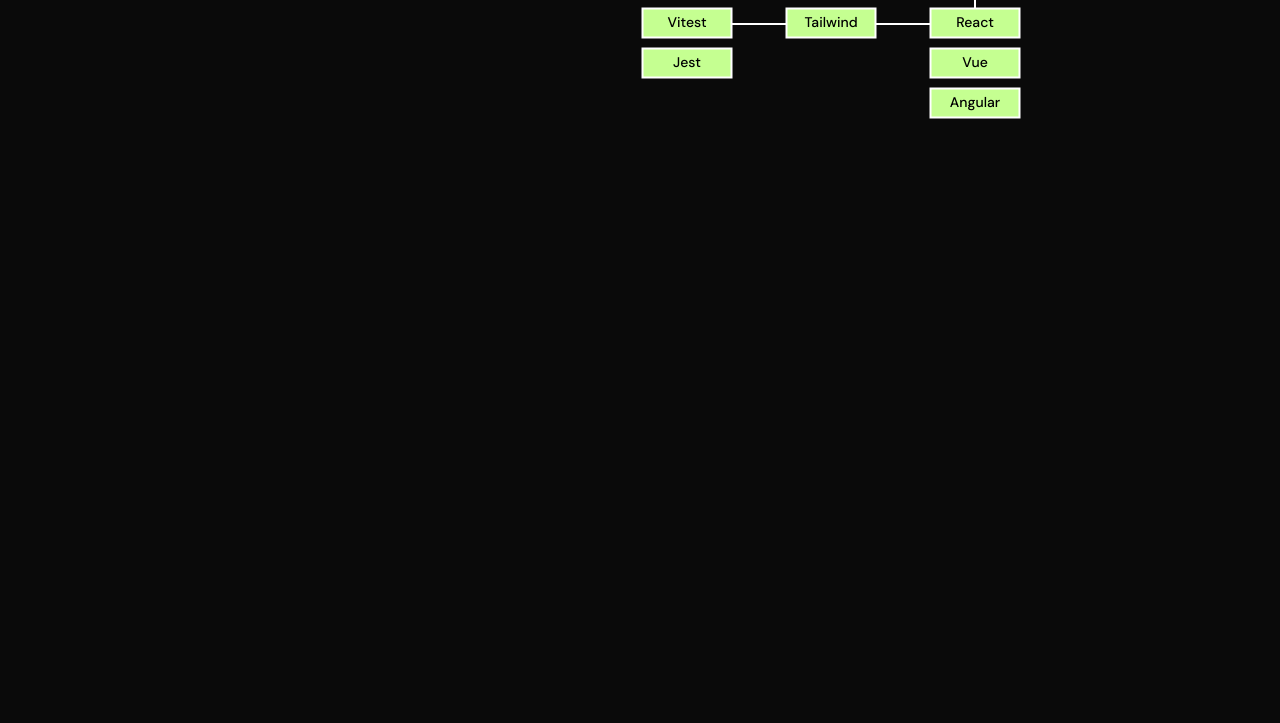
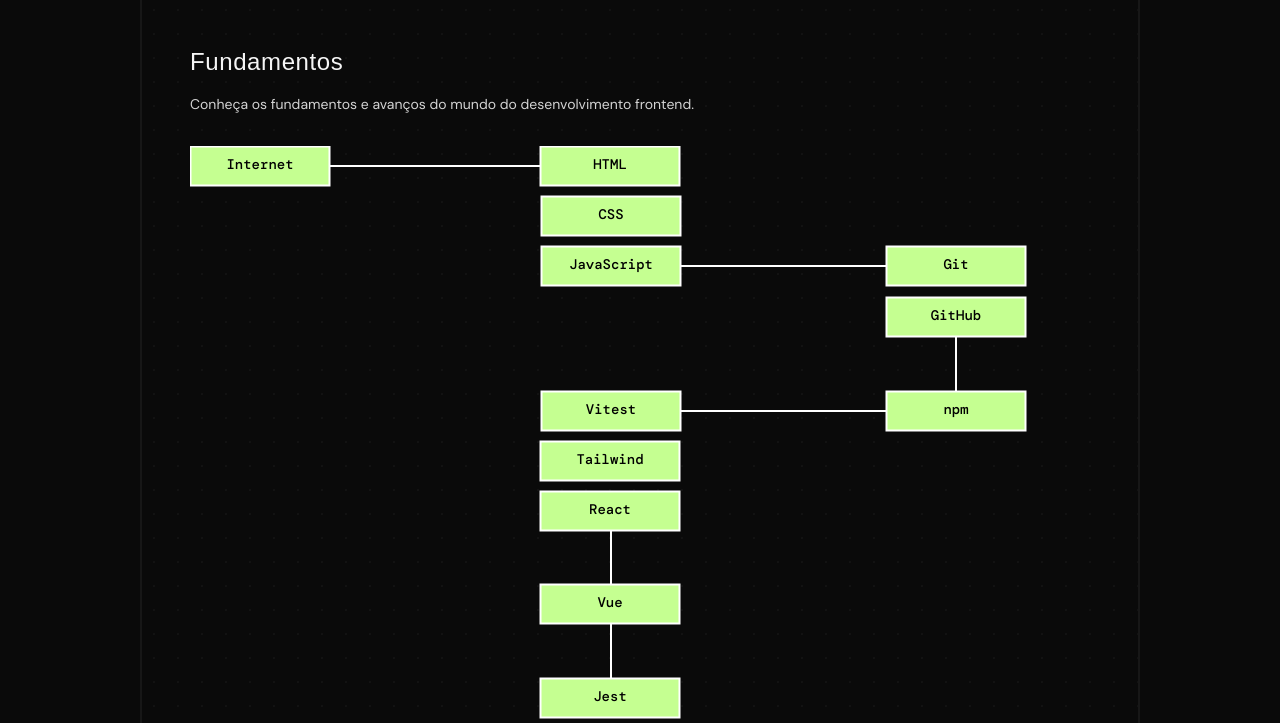
Before and after one commit to boostingdevs/frontend, an Astro site: page / in a window 1280 px wide. Shown: the part 296-1019 px from the top of the page. Before the commit the page ends 800 px from the top, so only its background shows below. Built offline with nearby package versions, Linux system fonts and the light colour scheme; Astro itself is replaced by a stand-in of ours; a web font is replaced by a local one.

Commit message:
feat: Implement multi-step roadmap rendering with new title components and global styling updates.

```diff
--- a/src/data/roadmaps/frontend/frontend.json
+++ b/src/data/roadmaps/frontend/frontend.json
@@ -1,199 +1,404 @@
 {
     "title": "Frontend",
+    "description": "A trilha definitiva para se tornar um desenvolvedor Frontend completo.",
     "steps": [
         {
             "title": "Fundamentos",
+            "description": "Conheça os fundamentos e avanços do mundo do desenvolvimento frontend.",
+            "width": 900,
+            "height": 683,
             "node": [
                 {
-                    "width": 89,
-                    "height": 29,
+                    "width": 139,
+                    "height": 39,
                     "data": {
                         "label": "Internet"
                     },
                     "position": {
-                        "x": 24.5,
-                        "y": 24.5
+                        "x": 0.5,
+                        "y": 0.5
                     }
                 },
                 {
-                    "width": 89,
-                    "height": 29,
+                    "width": 139,
+                    "height": 39,
                     "data": {
                         "label": "HTML"
                     },
                     "position": {
-                        "x": 294.5,
-                        "y": 24.5
+                        "x": 350.5,
+                        "y": 0.5
                     }
                 },
                 {
-                    "width": 89,
-                    "height": 29,
+                    "width": 139,
+                    "height": 39,
                     "data": {
                         "label": "CSS"
                     },
                     "position": {
-                        "x": 294.5,
-                        "y": 64.5
+                        "x": 351.5,
+                        "y": 50.5
                     }
                 },
                 {
-                    "width": 89,
-                    "height": 29,
+                    "width": 139,
+                    "height": 39,
                     "data": {
                         "label": "JavaScript"
                     },
                     "position": {
-                        "x": 294.5,
-                        "y": 104.5
+                        "x": 351.5,
+                        "y": 100.5
                     }
                 },
                 {
-                    "width": 89,
-                    "height": 29,
+                    "width": 139,
+                    "height": 39,
                     "data": {
                         "label": "Git"
                     },
                     "position": {
-                        "x": 444.5,
-                        "y": 104.5
+                        "x": 696.5,
+                        "y": 100.5
                     }
                 },
                 {
-                    "width": 89,
-                    "height": 29,
+                    "width": 139,
+                    "height": 39,
                     "data": {
                         "label": "GitHub"
                     },
                     "position": {
-                        "x": 546.5,
-                        "y": 104.5
+                        "x": 696.5,
+                        "y": 151.5
                     }
                 },
                 {
-                    "width": 89,
-                    "height": 29,
+                    "width": 139,
+                    "height": 39,
                     "data": {
                         "label": "npm"
                     },
                     "position": {
-                        "x": 690.5,
-                        "y": 104.5
+                        "x": 696.5,
+                        "y": 245.5
                     }
                 },
                 {
-                    "width": 89,
-                    "height": 29,
+                    "width": 139,
+                    "height": 39,
                     "data": {
                         "label": "Vitest"
                     },
                     "position": {
-                        "x": 402.5,
-                        "y": 188.5
+                        "x": 351.5,
+                        "y": 245.5
                     }
                 },
                 {
-                    "width": 89,
-                    "height": 29,
+                    "width": 139,
+                    "height": 39,
                     "data": {
                         "label": "Tailwind"
                     },
                     "position": {
-                        "x": 546.5,
-                        "y": 188.5
+                        "x": 350.5,
+                        "y": 295.5
                     }
                 },
                 {
-                    "width": 89,
-                    "height": 29,
+                    "width": 139,
+                    "height": 39,
                     "data": {
                         "label": "React"
                     },
                     "position": {
-                        "x": 690.5,
-                        "y": 188.5
+                        "x": 350.5,
+                        "y": 345.5
                     }
                 },
                 {
-                    "width": 89,
-                    "height": 29,
+                    "width": 139,
+                    "height": 39,
                     "data": {
                         "label": "Vue"
                     },
                     "position": {
-                        "x": 690.5,
-                        "y": 228.5
+                        "x": 350.5,
+                        "y": 438.5
                     }
                 },
                 {
-                    "width": 89,
-                    "height": 29,
+                    "width": 139,
+                    "height": 39,
                     "data": {
                         "label": "Jest"
                     },
                     "position": {
-                        "x": 402.5,
-                        "y": 228.5
+                        "x": 350.5,
+                        "y": 532.5
                     }
                 },
                 {
-                    "width": 89,
-                    "height": 29,
+                    "width": 139,
+                    "height": 39,
                     "data": {
                         "label": "Angular"
                     },
                     "position": {
-                        "x": 690.5,
-                        "y": 268.5
+                        "x": 350.5,
+                        "y": 579.5
                     }
                 }
             ],
             "edge": [
                 {
-                    "x1": 114,
-                    "y1": 40,
-                    "x2": 295,
-                    "y2": 40,
-                    "stroke": "white",
-                    "stroke-width": 2
-                },
-                {
-                    "x1": 384,
+                    "x1": 491,
                     "y1": 120,
-                    "x2": 444,
+                    "x2": 696,
                     "y2": 120,
                     "stroke": "white",
                     "stroke-width": 2
                 },
                 {
-                    "x1": 636,
+                    "x1": 140,
+                    "y1": 20,
+                    "x2": 350,
+                    "y2": 20,
+                    "stroke": "white",
+                    "stroke-width": 2
+                },
+                {
+                    "x1": 491,
+                    "y1": 265,
+                    "x2": 696,
+                    "y2": 265,
+                    "stroke": "white",
+                    "stroke-width": 2
+                },
+                {
+                    "x1": 766,
+                    "y1": 191,
+                    "x2": 766,
+                    "y2": 245,
+                    "stroke": "white",
+                    "stroke-width": 2
+                },
+                {
+                    "x1": 421,
+                    "y1": 384,
+                    "x2": 421,
+                    "y2": 438,
+                    "stroke": "white",
+                    "stroke-width": 2
+                },
+                {
+                    "x1": 421,
+                    "y1": 478,
+                    "x2": 421,
+                    "y2": 532,
+                    "stroke": "white",
+                    "stroke-width": 2
+                }
+            ]
+        },
+        {
+            "title": "Fundamentos",
+            "description": "Conheça os fundamentos e avanços do mundo do desenvolvimento frontend.",
+            "width": 900,
+            "height": 683,
+            "node": [
+                {
+                    "width": 139,
+                    "height": 39,
+                    "data": {
+                        "label": "Internet"
+                    },
+                    "position": {
+                        "x": 0.5,
+                        "y": 0.5
+                    }
+                },
+                {
+                    "width": 139,
+                    "height": 39,
+                    "data": {
+                        "label": "HTML"
+                    },
+                    "position": {
+                        "x": 350.5,
+                        "y": 0.5
+                    }
+                },
+                {
+                    "width": 139,
+                    "height": 39,
+                    "data": {
+                        "label": "CSS"
+                    },
+                    "position": {
+                        "x": 351.5,
+                        "y": 50.5
+                    }
+                },
+                {
+                    "width": 139,
+                    "height": 39,
+                    "data": {
+                        "label": "JavaScript"
+                    },
+                    "position": {
+                        "x": 351.5,
+                        "y": 100.5
+                    }
+                },
+                {
+                    "width": 139,
+                    "height": 39,
+                    "data": {
+                        "label": "Git"
+                    },
+                    "position": {
+                        "x": 696.5,
+                        "y": 100.5
+                    }
+                },
+                {
+                    "width": 139,
+                    "height": 39,
+                    "data": {
+                        "label": "GitHub"
+                    },
+                    "position": {
+                        "x": 696.5,
+                        "y": 151.5
+                    }
+                },
+                {
+                    "width": 139,
+                    "height": 39,
+                    "data": {
+                        "label": "npm"
+                    },
+                    "position": {
+                        "x": 696.5,
+                        "y": 245.5
+                    }
+                },
+                {
+                    "width": 139,
+                    "height": 39,
+                    "data": {
+                        "label": "Vitest"
+                    },
+                    "position": {
+                        "x": 351.5,
+                        "y": 245.5
+                    }
+                },
+                {
+                    "width": 139,
+                    "height": 39,
+                    "data": {
+                        "label": "Tailwind"
+                    },
+                    "position": {
+                        "x": 350.5,
+                        "y": 295.5
+                    }
+                },
+                {
+                    "width": 139,
+                    "height": 39,
+                    "data": {
+                        "label": "React"
+                    },
+                    "position": {
+                        "x": 350.5,
+                        "y": 345.5
+                    }
+                },
+                {
+                    "width": 139,
+                    "height": 39,
+                    "data": {
+                        "label": "Vue"
+                    },
+                    "position": {
+                        "x": 350.5,
+                        "y": 438.5
+                    }
+                },
+                {
+                    "width": 139,
+                    "height": 39,
+                    "data": {
+                        "label": "Jest"
+                    },
+                    "position": {
+                        "x": 350.5,
+                        "y": 532.5
+                    }
+                },
+                {
+                    "width": 139,
+                    "height": 39,
+                    "data": {
+                        "label": "Angular"
+                    },
+                    "position": {
+                        "x": 350.5,
+                        "y": 579.5
+                    }
+                }
+            ],
+            "edge": [
+                {
+                    "x1": 491,
                     "y1": 120,
-                    "x2": 690,
+                    "x2": 696,
                     "y2": 120,
                     "stroke": "white",
                     "stroke-width": 2
                 },
                 {
-                    "x1": 636,
-                    "y1": 204,
-                    "x2": 690,
-                    "y2": 204,
+                    "x1": 140,
+                    "y1": 20,
+                    "x2": 350,
+                    "y2": 20,
                     "stroke": "white",
                     "stroke-width": 2
                 },
                 {
-                    "x1": 492,
-                    "y1": 204,
-                    "x2": 546,
-                    "y2": 204,
+                    "x1": 491,
+                    "y1": 265,
+                    "x2": 696,
+                    "y2": 265,
                     "stroke": "white",
                     "stroke-width": 2
                 },
                 {
-                    "x1": 735,
-                    "y1": 134,
-                    "x2": 735,
-                    "y2": 188,
+                    "x1": 766,
+                    "y1": 191,
+                    "x2": 766,
+                    "y2": 245,
+                    "stroke": "white",
+                    "stroke-width": 2
+                },
+                {
+                    "x1": 421,
+                    "y1": 384,
+                    "x2": 421,
+                    "y2": 438,
+                    "stroke": "white",
+                    "stroke-width": 2
+                },
+                {
+                    "x1": 421,
+                    "y1": 478,
+                    "x2": 421,
+                    "y2": 532,
                     "stroke": "white",
                     "stroke-width": 2
                 }
--- a/src/features/roadmap/Roadmap.tsx
+++ b/src/features/roadmap/Roadmap.tsx
@@ -1,5 +1,7 @@
 import React from "react";
 import frontendData from "../../data/roadmaps/frontend/frontend.json";
+import RoadmapTitle from "./components/RoadmapTitle";
+import StepTitle from "./components/StepTitle";
 
 interface NodeData {
     width: number;
@@ -54,6 +56,7 @@
                     fill="black"
                     fontSize="14"
                     fontWeight="500"
+                    fontFamily="var(--font-dm-mono)"
                 >
                     {data.label}
                 </tspan>
@@ -64,18 +67,22 @@
 
 export default function Roadmap() {
     return (
-        <div className="flex items-center justify-center h-full overflow-auto mx-auto">
+        <div className="flex items-center justify-center h-full overflow-auto mx-auto flex-col bg-[linear-gradient(to_right,#80808012_1px,transparent_1px),linear-gradient(to_bottom,#80808012_1px,transparent_1px)] bg-[size:48px_48px] border border-neutral-900">
+            <RoadmapTitle title={frontendData.title} subtitle={frontendData.description} />
+
+            {frontendData.steps.map((step, index) => (
+                <div key={index} className="flex items-center justify-center mx-auto bg-neutral-950 flex-col p-12 border border-neutral-900 bg-[radial-gradient(#80808012_1px,transparent_1px)] [background-size:24px_24px] mb-8">
+                    <StepTitle title={step.title} description={step.description} />
                     <svg
-                width="1000"
-                height="322"
-                viewBox="0 0 800 322"
+                        width={step.width}
+                        height={step.height}
+                        viewBox={`0 0 ${step.width} ${step.height}`}
                         fill="none"
                         xmlns="http://www.w3.org/2000/svg"
                     >
-                {/* Render Edges first so they are behind nodes */}
-                {frontendData.steps[0].edge.map((edge: EdgeData, index: number) => (
+                        {step.edge.map((edge: EdgeData, edgeIndex: number) => (
                             <line
-                        key={`edge-${index}`}
+                                key={`edge-${index}-${edgeIndex}`}
                                 x1={edge.x1}
                                 y1={edge.y1}
                                 x2={edge.x2}
@@ -84,12 +91,12 @@
                                 strokeWidth={edge["stroke-width"]}
                             />
                         ))}
-
-                {/* Render Nodes */}
-                {frontendData.steps[0].node.map((node: NodeData, index: number) => (
-                    <Box key={`node-${index}`} node={node} />
+                        {step.node.map((node: NodeData, nodeIndex: number) => (
+                            <Box key={`node-${index}-${nodeIndex}`} node={node} />
                         ))}
                     </svg>
                 </div>
+            ))}
+        </div>
     );
 }
--- /dev/null
+++ b/src/features/roadmap/components/RoadmapTitle.tsx
@@ -0,0 +1,8 @@
+export default function RoadmapTitle({ title, subtitle }: { title: string, subtitle: string }) {
+    return (
+        <section className="flex flex-col w-full items-center justify-center py-12">
+            <h2 className="text-7xl font-dm-mono text-neutral-100 mb-4 font-bold">{title}</h2>
+            <p className="text-neutral-300 text-base text-center flex">{subtitle}</p>
+        </section>
+    )
+}
--- /dev/null
+++ b/src/features/roadmap/components/StepTitle.tsx
@@ -0,0 +1,8 @@
+export default function StepTitle({ title, description }: { title: string, description: string }) {
+    return (
+        <section className="flex flex-col items-start justify-start w-full">
+            <h2 className="text-2xl font-dot text-neutral-100 tracking-wide mb-4">{title}</h2>
+            <p className="text-neutral-300 text-sm mb-8">{description}</p>
+        </section>
+    )
+}
--- a/src/layouts/Layout.astro
+++ b/src/layouts/Layout.astro
@@ -25,6 +25,10 @@
 			href="https://fonts.googleapis.com/css2?family=DM+Mono:ital,wght@0,300;0,400;0,500;1,300;1,400;1,500&display=swap"
 			rel="stylesheet"
 		/>
+		<link
+			href="https://fonts.googleapis.com/css2?family=DotGothic16&display=swap"
+			rel="stylesheet"
+		/>
 		<title>Boosting Devs - Roadmap para Desenvolvedores</title>
 	</head>
 	<body class="bg-neutral-950 dark">
--- a/src/pages/index.astro
+++ b/src/pages/index.astro
@@ -6,7 +6,7 @@
 ---
 
 <Layout>
-    <div class="mx-auto flex items-center justify-center p-8 relative">
-        <Roadmap client:only="react" />
+    <div class="mx-auto flex items-center justify-center relative">
+        <Roadmap client:load />
     </div>
 </Layout>
--- a/src/styles/reset.css
+++ /dev/null
@@ -1,113 +0,0 @@
-/* Modern CSS Reset */
-
-/* Box sizing rules */
-*,
-*::before,
-*::after {
-  box-sizing: border-box;
-}
-
-/* Prevent font size inflation */
-html {
-  -moz-text-size-adjust: none;
-  -webkit-text-size-adjust: none;
-  text-size-adjust: none;
-}
-
-/* Remove default margin in favour of better control in authored CSS */
-body,
-h1,
-h2,
-h3,
-h4,
-h5,
-h6,
-p,
-figure,
-blockquote,
-dl,
-dd {
-  margin: 0;
-}
-
-/* Remove list styles on ul, ol elements with a list role, which suggests default styling will be removed */
-ul[role='list'],
-ol[role='list'] {
-  list-style: none;
-}
-
-/* Set core body defaults */
-body {
-  min-height: 100vh;
-  line-height: 1.5;
-}
-
-/* Set shorter line heights on headings and interactive elements */
-h1,
-h2,
-h3,
-h4,
-h5,
-h6,
-button,
-input,
-label {
-  line-height: 1.1;
-}
-
-/* Balance text wrapping on headings */
-h1,
-h2,
-h3,
-h4,
-h5,
-h6 {
-  text-wrap: balance;
-}
-
-/* A elements that don't have a class get default styles */
-a:not([class]) {
-  text-decoration-skip-ink: auto;
-  color: currentColor;
-}
-
-/* Make images easier to work with */
-img,
-picture,
-video,
-canvas,
-svg {
-  display: block;
-  max-width: 100%;
-  height: auto;
-}
-
-/* Inherit fonts for inputs and buttons */
-input,
-button,
-textarea,
-select {
-  font: inherit;
-}
-
-/* Make sure textareas without a rows attribute are not tiny */
-textarea:not([rows]) {
-  min-height: 10em;
-}
-
-/* Anything that has been anchored to should have extra scroll margin */
-:target {
-  scroll-margin-block: 5ex;
-}
-
-/* Remove animations for people who've turned them off */
-@media (prefers-reduced-motion: reduce) {
-  *,
-  *::before,
-  *::after {
-    animation-duration: 0.01ms !important;
-    animation-iteration-count: 1 !important;
-    transition-duration: 0.01ms !important;
-    scroll-behavior: auto !important;
-  }
-}
```
Also changed, not shown: src/shared/components/layout/header.astro (+7 -5 lines), src/styles/global.css (+7 -2 lines). Lines whose indentation alone changed are shown as unchanged.
